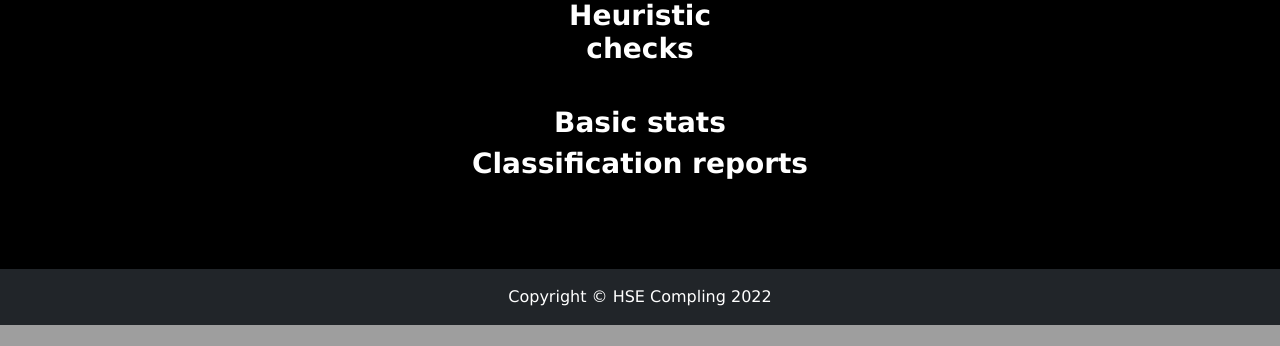
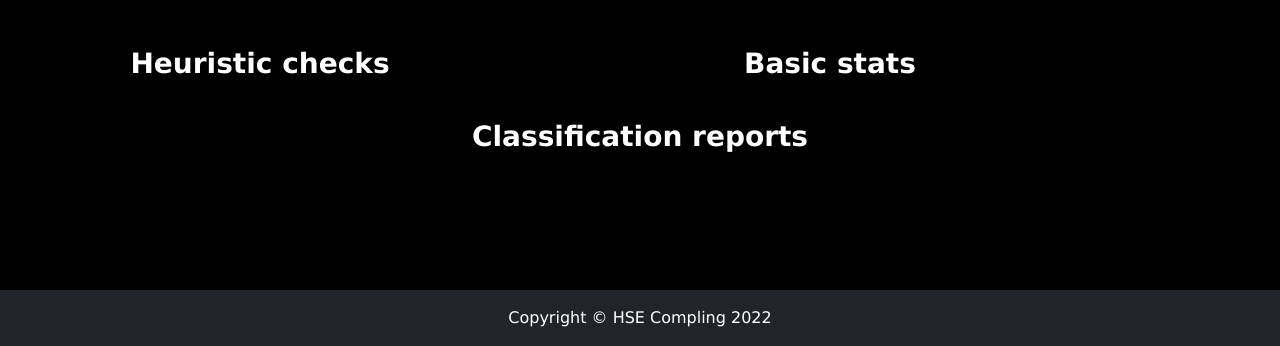
Before and after one commit to tatiana-iazykova/check_your_heuristic, a Flask app: template templates/output.html.j2 in a window 1280 px wide. Shown: the part 591-937 px from the top of the page. Before the commit the page ends 916 px from the top, so only its background shows below. Run offline with Flask 2, Linux system fonts and the light colour scheme; the template is opened without the code that fills it, so the values that code supplies are empty; some libraries are stand-ins or nearby versions.

Commit message:
Fix output template

```diff
--- a/templates/output.html.j2
+++ b/templates/output.html.j2
@@ -34,7 +34,7 @@
 {% endblock %}
 
 {% block content %}
-<div class="container" style="color: white;>
+<div class="container" style="color: white";>
     <div class="row py-5">
         <div class="col-md-3 container text-center">
             <h3 class="fw-bold text-center">Heuristic checks</h3>
```
